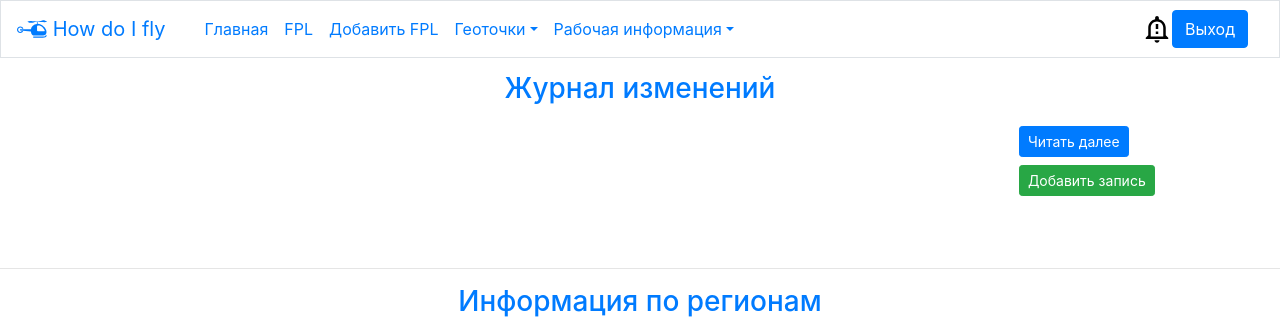
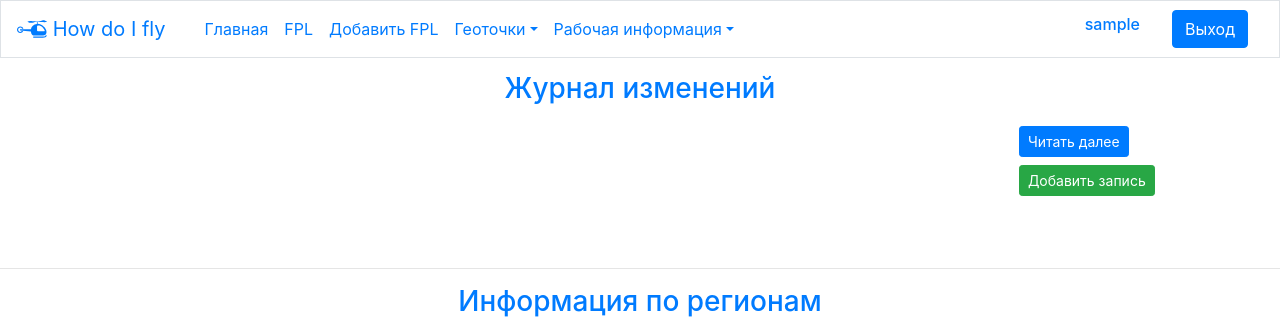
Before and after one commit to drack90/hdif, a PHP site: page /index.php in a window 1280 px wide. Shown: the top 321 px of the page. Run offline with PHP 8.4, Linux system fonts and the light colour scheme; the visitor is signed in with stand-in values (Sample User, id 1); data that the repository does not hold is empty.

Commit message:
удалил не нужную иконку, сделал отображение имени пользователя - назначил стиль отображения

```diff
--- a/php/require/header.php
+++ b/php/require/header.php
@@ -38,10 +38,10 @@
                 </li>
             </ul>
         </div>
+            <div class="text-left" style="margin-right: 2rem">
+                <div class="text-left h6 text-primary"><? print_r($_SESSION['user_login']); ?></div>
+            </div>
 
-            <a class="text-left" href="<?$_SERVER["DOCUMENT_ROOT"];?>/index.php">
-                <img src="<?$_SERVER['DOCUMENT_ROOT'];?>/img/icon/notice_blue.svg" width="30" height="30" class="" alt="" >
-            </a>
 
         <form class="form-inline my-2 my-md-0" >
             <a role="button" href="<?$_SERVER["DOCUMENT_ROOT"];?>/php/require/logout.php" class="btn btn-primary">Выход</a>
@@ -69,7 +69,7 @@
 
             <div class="modal-body">
 
-                <form class="col 10 center" id="addFplForm">
+                <form class="col 10 center" id="addFplForm" >
 
 
                     <div class="form-group">
@@ -80,7 +80,10 @@
 
                     <!-- departure это "отправление" по английски -->
 
-
+                    <div class="custom-control custom-switch">
+                        <input type="checkbox" class="custom-control-input" id="notStsndartFPL" name="notStandartFPL">
+                        <label class="custom-control-label" for="notStsndartFPL">Не стандартный FPL</label>
+                    </div>
 
                     <div class="form-group">
                         <label for="text__area" id="FPL"  required> FPL </label>
@@ -105,10 +108,16 @@
                         </select>
                     </div>
 
-                    <div class="form-group">
-                        <label for="text__area" id="commentaries"  required> комментарий </label>
-                        <textarea class="form-control" id="commentaries" name="commentaries" rows="1" required></textarea>
-                    </div>
+                            <div class="form-group">
+                                <label for="text__area" id="commentaries"  required> комментарий </label>
+                                <textarea class="form-control" id="commentaries" name="commentaries" rows="1" required></textarea>
+                            </div>
+
+
+
+
+
+
 
                     <div class="form-group">
                         <div class="row justify-content-between">
@@ -125,13 +134,11 @@
                     </div>
 
                     <hr>
+            </form>
 
-
-
-            </form>
                 <div class="row justify-content-between">
                     <div class="col-6">
-                        <button type="button" id="addFplInBD" class="btn btn-primary">Отправить</button>
+                        <button type="submit" id="addFplInBD" class="btn btn-primary">Отправить</button>
                     </div>
                     <div class="col-6-right">
                         <button type="button" class="btn btn-secondary center" data-dismiss="modal">Закрыть</button>
```
